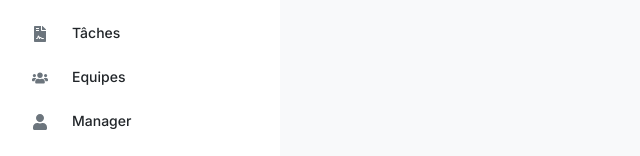
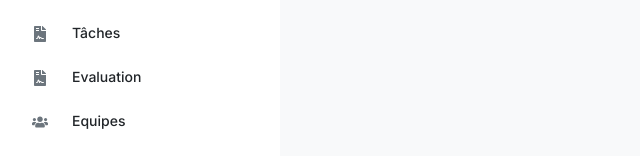
Before and after one commit to moncef99561/Front, a React (Create React App) app: page /manager in a window 1280 px wide. Shown: the part 194-350 px from the top of the page, without its empty margins (0-640 px from the left). Built offline with nearby package versions, Linux system fonts and the light colour scheme.

Commit message:
Ajoute de Evaluation tache

```diff
--- a/src/features/manager/components/sidebar/Sidebar.jsx
+++ b/src/features/manager/components/sidebar/Sidebar.jsx
@@ -11,6 +11,7 @@ const Sidebar = () => {
     { to: '/manager/', icon: <FaHome />, text: 'Tableau de Bord' },
     { to: '/manager/projet', icon: <FaBriefcase />, text: 'Projet' },
     { to: '/manager/tache', icon: <FaFileContract />, text: 'Tâches' },
+    { to: '/manager/evaluation', icon: <FaFileContract />, text: 'Evaluation' },
     { to: '/manager/equipe', icon: <FaUsers />, text: 'Equipes' },
     { to: '/manager/addManager', icon: <FaUser />, text: 'Manager' },
     { to: '/manager/conge', icon: <FaBuilding />, text: 'Congés' },
--- a/src/layouts/ManagerLayout.jsx
+++ b/src/layouts/ManagerLayout.jsx
@@ -15,9 +15,9 @@ function ManagerLayout() {
       <div className="flex-grow-1 bg-light">
         <Routes>
           {/* <Route path="/" element={<Dashboard />} /> */}
-          <Route path="/equipe" element={<PageAjouterEquipe />} />
           <Route path="/evaluation" element={<PageAjouterEvaluationTache />} />
           <Route path="/addManager" element={<PageAjouterManager />} />
+          <Route path="/equipe" element={<PageAjouterEquipe />} />
           <Route path="/projet" element={<PageAjouterProjet />} />
           <Route path="/tache" element={<PageAjouterTache />} />
         </Routes>
```
